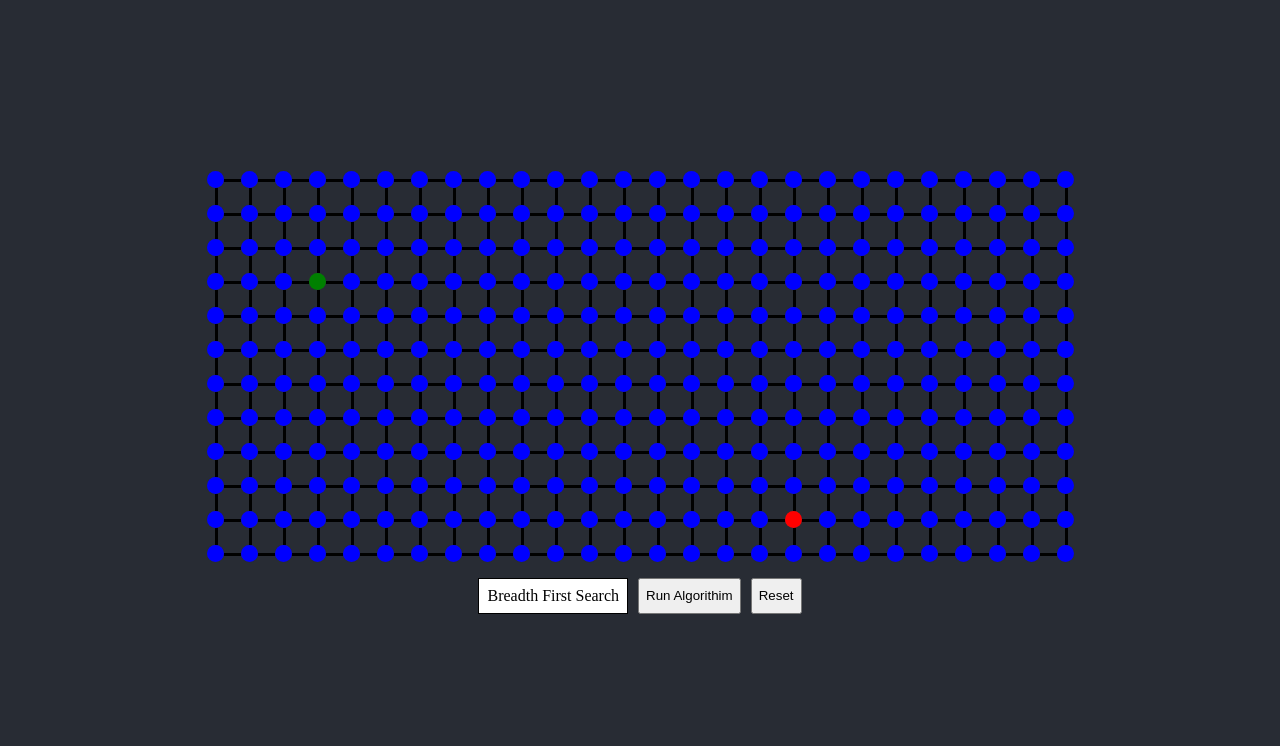
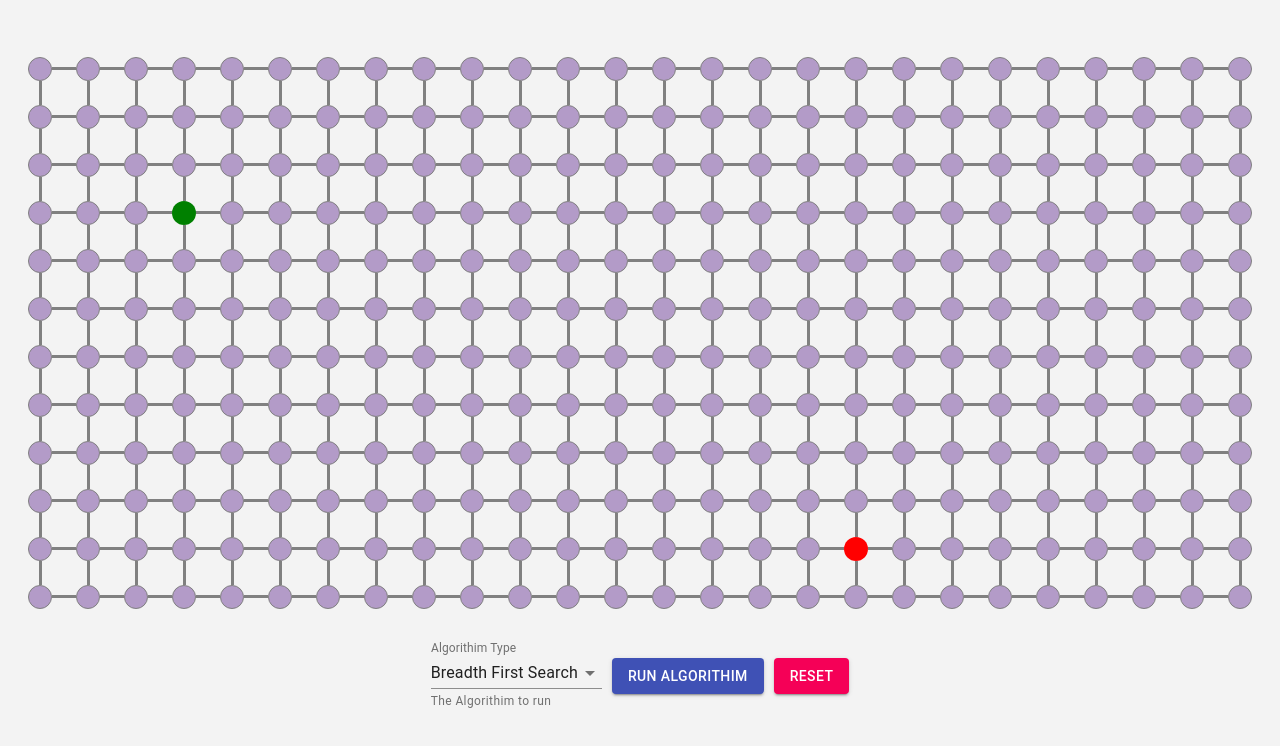
Before and after one commit to Sparrkyy/algorithim_visualizer, a React (Create React App) app: page / in a window 1280 px wide. Shown: the top 746 px of the page. Built offline with nearby package versions, Linux system fonts and the light colour scheme.

Commit message:
styling changes, and material ui added for buttons, next steps is adding speed changes, and graph variations

```diff
--- a/package.json
+++ b/package.json
@@ -3,6 +3,7 @@
   "version": "0.1.0",
   "private": true,
   "dependencies": {
+    "@material-ui/core": "^4.12.1",
     "@testing-library/jest-dom": "^5.14.1",
     "@testing-library/react": "^11.2.7",
     "@testing-library/user-event": "^12.8.3",
--- a/src/components/OptionsBar.tsx
+++ b/src/components/OptionsBar.tsx
@@ -6,6 +6,12 @@ import { FindNodeType } from "../functions/GraphFunctions";
 import { generateGraph } from "../components/Graph";
 import DropdownSelector from "./DropdownSelector";
 import "../css/Toolbar.css";
+import InputLabel from '@material-ui/core/InputLabel';
+import MenuItem from '@material-ui/core/MenuItem';
+import FormHelperText from '@material-ui/core/FormHelperText';
+import FormControl from '@material-ui/core/FormControl';
+import Select from '@material-ui/core/Select';
+import Button from "@material-ui/core/Button"
 
 interface OptionsBarContent {
   Graph: GraphUnit[][];
@@ -61,11 +67,19 @@ const OptionsBar: FC<OptionsBarContent> = ({
 
   return (
     <div className="tool-bar">
-      <DropdownSelector
-        currentSelection={currentAlgo}
-        setCurrentSelection={setCurrentAlgo}
-      />
-      <button
+      <FormControl>
+        <InputLabel>Algorithim Type</InputLabel>
+        <Select labelId="algorithim-selector-helper-label" id="algorithim-selector-helper" value={currentAlgo} onChange={(e)=>{ setCurrentAlgo(e.target.value as AlgoTypes)}} >
+         {Object.entries(AlgoTypes).map((item)=>{
+           return <MenuItem value={item[1]}>{item[1]}</MenuItem>
+         })}
+        </Select>
+         <FormHelperText>The Algorithim to run</FormHelperText>
+      </FormControl>
+      <Button
+        variant="contained"
+        color="primary"
+        disabled={isAlgoRunning}
         onClick={() => {
           if (!isAlgoRunning) {
             runAlgorithim(
@@ -81,14 +95,20 @@ const OptionsBar: FC<OptionsBarContent> = ({
         }}
       >
         Run Algorithim
-      </button>
-      <button
+      </Button>
+      <Button
+      variant="contained"
+      color="secondary"
+      disabled={isAlgoRunning}
         onClick={() => {
+          if (!isAlgoRunning){
+
           resetTheGraph(Graph, SetGraph, GRAPH_HEIGHT, GRAPH_WIDTH);
+          }
         }}
       >
         Reset
-      </button>
+      </Button>
     </div>
   );
 };
--- a/src/css/App.css
+++ b/src/css/App.css
@@ -1,3 +1,13 @@
+
+:root{
+  --blue: #A1C3d1;
+  --purple: #b39bc8;
+  --white:#F0EBF4;
+  --salmon: #F172A1;
+  --pink: #E64398;
+  --bright-white: #ffffff;
+}
+
 body,main{
   margin: 0;
   padding: 0;
@@ -15,5 +25,5 @@ h5{
 
 body{
 
-  background-color: #282c34;
+  background-color: var(--bright-white)
 }
--- a/src/css/Dropdown.css
+++ b/src/css/Dropdown.css
@@ -1,3 +1,11 @@
+:root{
+  --blue: #A1C3d1;
+  --purple: #b39bc8;
+  --white:#F0EBF4;
+  --salmon: #F172A1;
+  --pink: #E64398;
+}
+
 .dropdown-selector {
   position: absolute;
   padding: 0.5rem;
--- a/src/css/Graph.css
+++ b/src/css/Graph.css
@@ -1,14 +1,34 @@
+:root{
+  --blue: #A1C3d1;
+  --purple: #b39bc8;
+  --white:#F0EBF4;
+  --salmon: #F172A1;
+  --pink: #E64398;
+  --black: #444444;
+  --bright-white: #f3f3f3;
+  --node-diameter: 24px;
+}
+
+* {
+  box-sizing: border-box;
+}
+
 .graph-unit {
-  height: 17px;
-  width: 17px;
+  height: var(--node-diameter);
+  width: var(--node-diameter);
   display: flex;
+  align-items: center;
+  justify-content: center;
+
 }
 
 .normal-node {
   width: 100%;
   height: 100%;
   border-radius: 50%;
-  background-color: blue;
+  background-color: var(--purple);
+  border: 1px gray solid;
+
 }
 
 .start-node {
@@ -26,16 +46,16 @@
 }
 
 .left-right-edge {
-  background-color: black;
+  background-color: gray;
   height: 3px;
   width: 100%;
-  margin-top: 50%;
+
 }
 
 .up-down-edge {
   height: 100%;
-  margin-left: 50%;
-  background-color: black;
+
+  background-color: gray;
   width: 3px;
 }
 
@@ -43,22 +63,25 @@
   width: 100%;
   height: 100%;
   border-radius: 50%;
-  background-color: yellow;
-  animation: visited-node-animation 0.5s forwards;
+
+  animation: visited-node-animation 3s forwards;
 }
 
 @keyframes visited-node-animation {
   0% {
-    background-color: aqua;
+    background-color: var(--salmon);
+    height: 1px;
+    width: 1px;
   }
-  25% {
-    background-color: red;
+
+  50% {
+    background-color: purple;
   }
-  75% {
-    background-color: black;
-  }
+
   100% {
-    background-color: yellow;
+    background-color: var(--pink);
+    height: var(--node-diameter);
+    width: var(--node-diameter);
   }
 }
 
--- a/src/css/Toolbar.css
+++ b/src/css/Toolbar.css
@@ -1,5 +1,10 @@
+@import url('https://fonts.googleapis.com/css2?family=Inter:wght@100;200;300;400;500;600;700;800;900&display=swap');
+
+
+
 .tool-bar {
   display: flex;
-  padding: 1rem;
+  align-items: center;
+  padding: 2rem;
   gap: 10px;
 }
```
Also changed, not shown: 1 other file (tests, documents, lock files or other folders).
